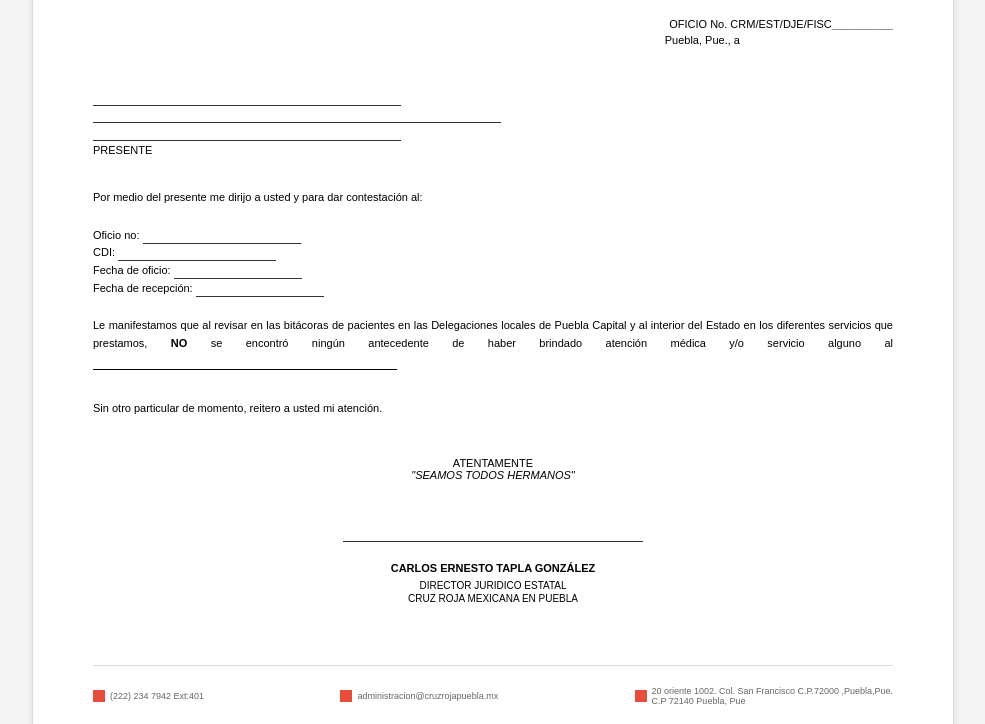
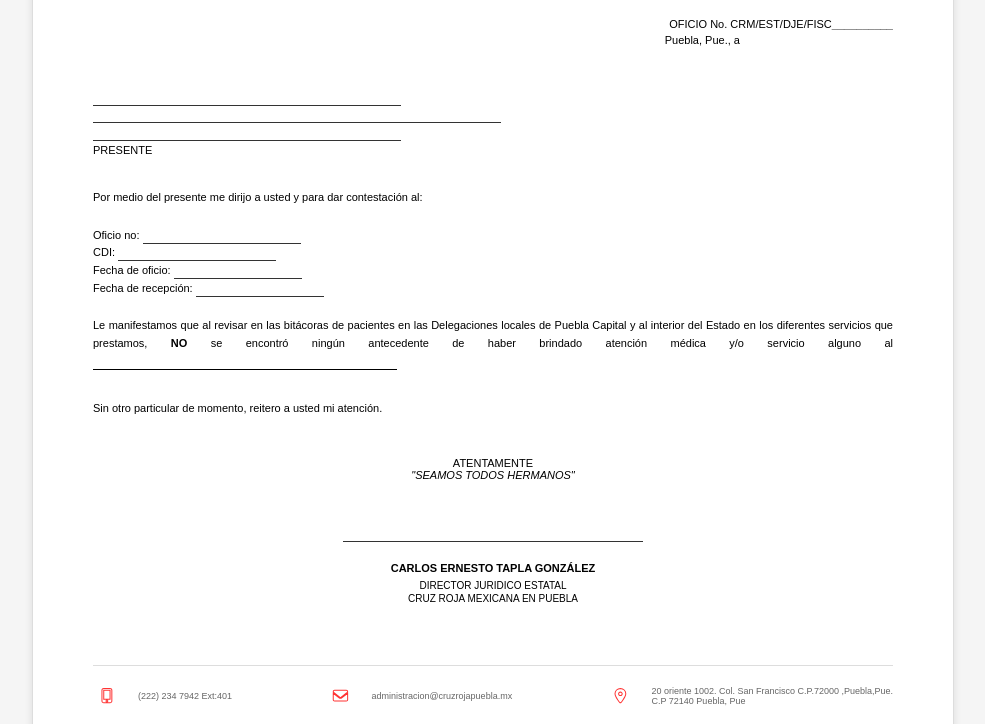
Before and after one commit to minosaul1/oficio, a plain HTML site: page Frontend/web/oficio/editar.html in a window 1280 px wide. Shown: the part 228-952 px from the top of the page, without its empty margins (147-1132 px from the left). Drawn offline with Linux system fonts and the light colour scheme.

Commit message:
fecha oficio2 pendiente

```diff
--- a/Frontend/css/oficio1/oficio.css
+++ b/Frontend/css/oficio1/oficio.css
@@ -271,3 +271,14 @@ body {
   display: inline-block;
   object-fit: contain;   /* Asegura que no se deforme */
 }
+
+/* Estilo para cada ícono (sin el círculo) */
+.footer-item i {
+  color: #ffffff;      /* Color rojo para el icono */
+  font-size: 1.6em;     /* Aumenta el tamaño para que sea bien visible */
+  margin-right: 12px;   /* Un poco más de espacio entre el icono y el texto */
+  width: 28px;          /* Ancho fijo para que todos los textos se alineen verticalmente */
+  text-align: center;   /* Centra el icono dentro de su espacio fijo */
+  text-stroke: 2px #ff3333;
+  -webkit-text-stroke: 1px #ff3333;
+}
--- a/Frontend/web/oficio/editar.html
+++ b/Frontend/web/oficio/editar.html
@@ -5,7 +5,7 @@
   <meta name="viewport" content="width=device-width, initial-scale=1.0">
   <title>Cruz Roja Mexicana - Documento Oficial</title>
   <link rel="stylesheet" href="/oficio/Frontend/css/oficio1/oficio.css">
-
+  <link rel="stylesheet" href="https://cdnjs.cloudflare.com/ajax/libs/font-awesome/6.0.0/css/all.min.css" integrity="sha512-9usAa10IRO0HhonpyAIVpjrylPvoDwiPUiKdWk5t3PyolY1cOd4DSE0Ga+ri4AuTroPR5aQvXU9xC6qOPnzFeg==" crossorigin="anonymous" referrerpolicy="no-referrer" />
   <style>
     @media print {
       #btn-guardar {
@@ -81,15 +81,15 @@
 
       <div class="footer">
         <div class="footer-item">
-          <div class="footer-icon"></div>
+          <i class="fas fa-mobile-alt"></i>
           <span>(222) 234 7942 Ext:401</span>
         </div>
         <div class="footer-item">
-          <div class="footer-icon"></div>
+          <i class="fas fa-envelope"></i>
           <span>administracion@cruzrojapuebla.mx</span>
         </div>
         <div class="footer-item">
-          <div class="footer-icon"></div>
+          <i class="fas fa-map-marker-alt"></i>
           <span>20 oriente 1002. Col. San Francisco C.P.72000 ,Puebla,Pue.<br>C.P 72140 Puebla, Pue</span>
         </div>
       </div>
```
Also changed, not shown: Frontend/web/oficio/oficio.html (+4 -4 lines), Frontend/web/oficio2/editar.html (+4 -4 lines), Frontend/web/oficio2/oficio2.html (+4 -4 lines).
